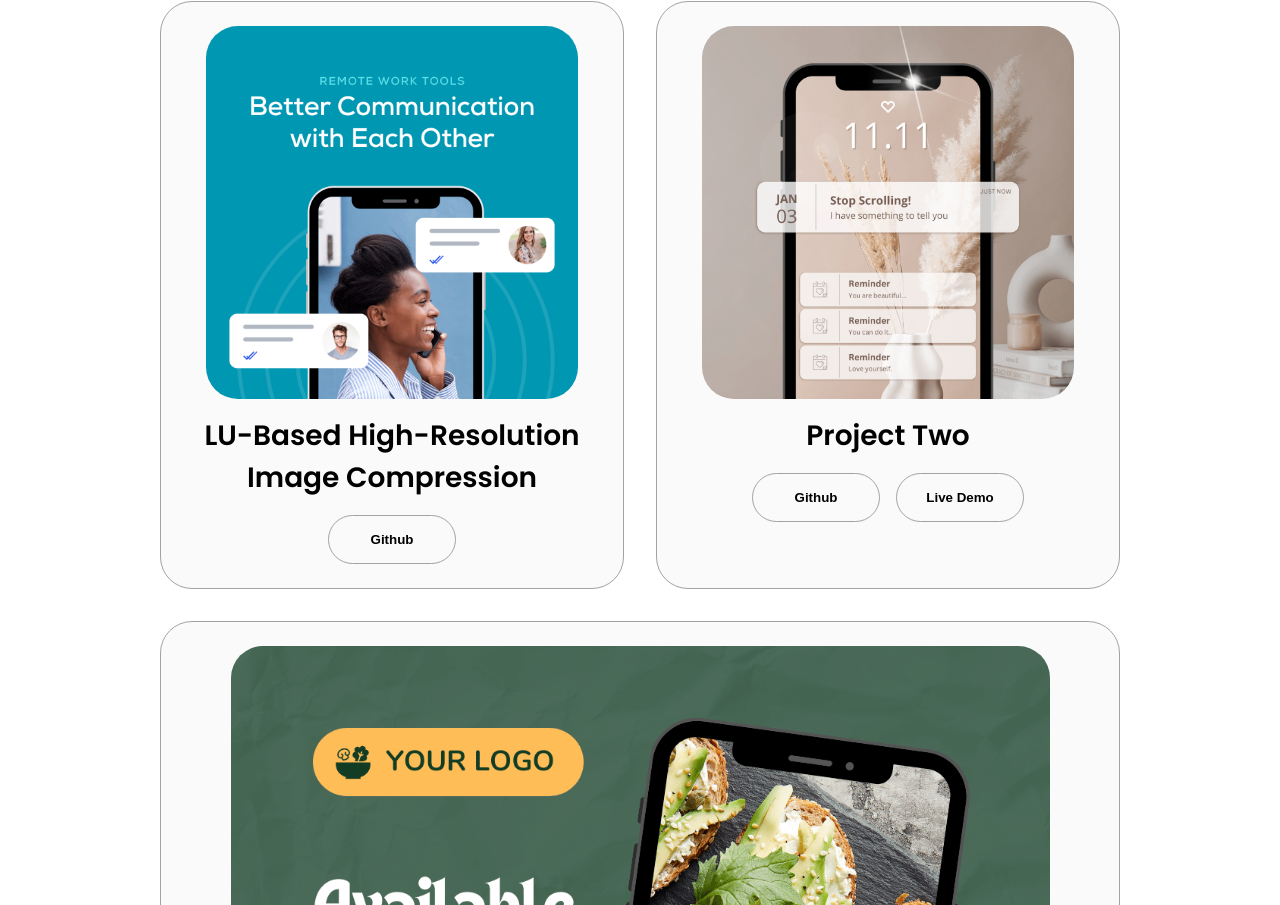
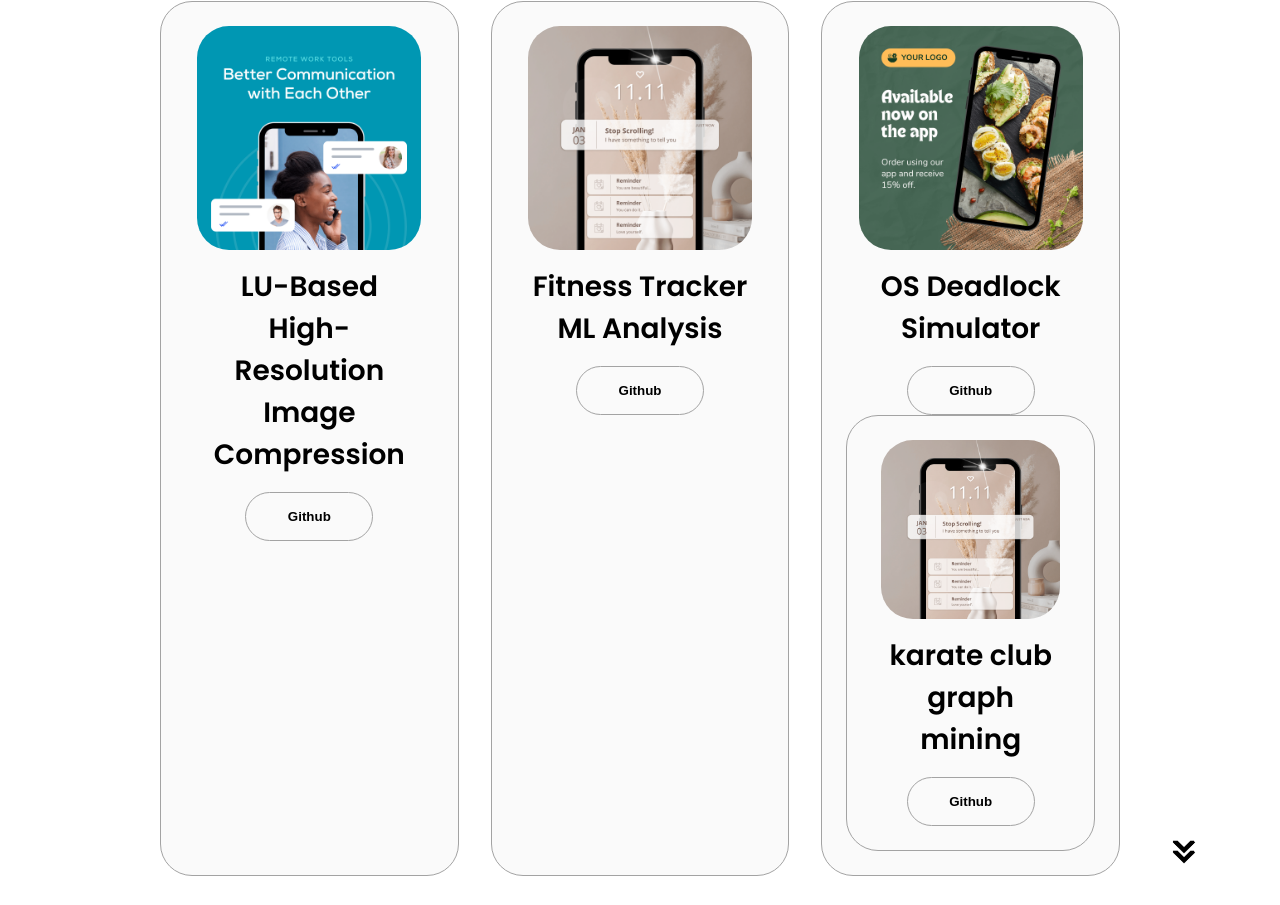
Before and after one commit to tinaOmran/Personal-Portfolio, a plain HTML site: page index.html in a window 1280 px wide. Shown: the part 2592-3497 px from the top of the page. Drawn offline with Linux system fonts and the light colour scheme.

Commit message:
Update index.html

```diff
--- a/index.html
+++ b/index.html
@@ -289,19 +289,14 @@
                 class="project-img"
               />
             </div>
-            <h2 class="experience-sub-title project-title">Project Two</h2>
+            <h2 class="experience-sub-title project-title">Fitness Tracker ML Analysis
+            </h2>
             <div class="btn-container">
               <button
                 class="btn btn-color-2 project-btn"
-                onclick="location.href='https://github.com/'"
+                onclick="location.href='https://github.com/tinaOmran/Fitness-Tracker-ML-Analysis'"
               >
                 Github
-              </button>
-              <button
-                class="btn btn-color-2 project-btn"
-                onclick="location.href='https://github.com/'"
-              >
-                Live Demo
               </button>
             </div>
           </div>
@@ -313,21 +308,34 @@
                 class="project-img"
               />
             </div>
-            <h2 class="experience-sub-title project-title">Project Three</h2>
+            <h2 class="experience-sub-title project-title">OS Deadlock Simulator</h2>
             <div class="btn-container">
               <button
                 class="btn btn-color-2 project-btn"
-                onclick="location.href='https://github.com/'"
+                onclick="location.href='https://github.com/tinaOmran/OS-Deadlock-Simulator'"
               >
                 Github
               </button>
+            </div>
+            <div class="details-container color-container">
+            <div class="article-container">
+              <img
+                src="./assets/project-2.png"
+                alt="Project 2"
+                class="project-img"
+              />
+            </div>
+            <h2 class="experience-sub-title project-title">karate club graph mining
+            </h2>
+            <div class="btn-container">
               <button
                 class="btn btn-color-2 project-btn"
-                onclick="location.href='https://github.com/'"
+                onclick="location.href='https://github.com/tinaOmran/karate-club-graph-mining'"
               >
-                Live Demo
+                Github
               </button>
             </div>
+          </div>
           </div>
         </div>
       </div>
```
